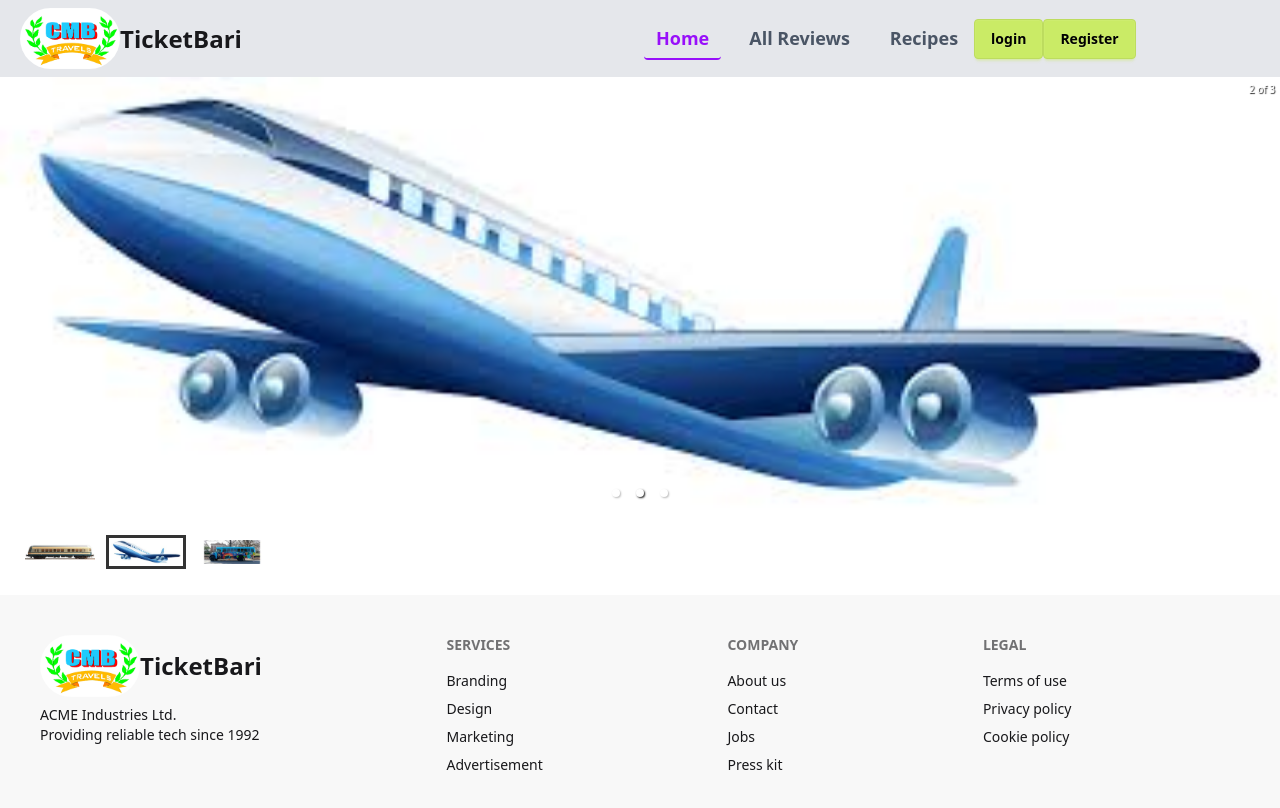
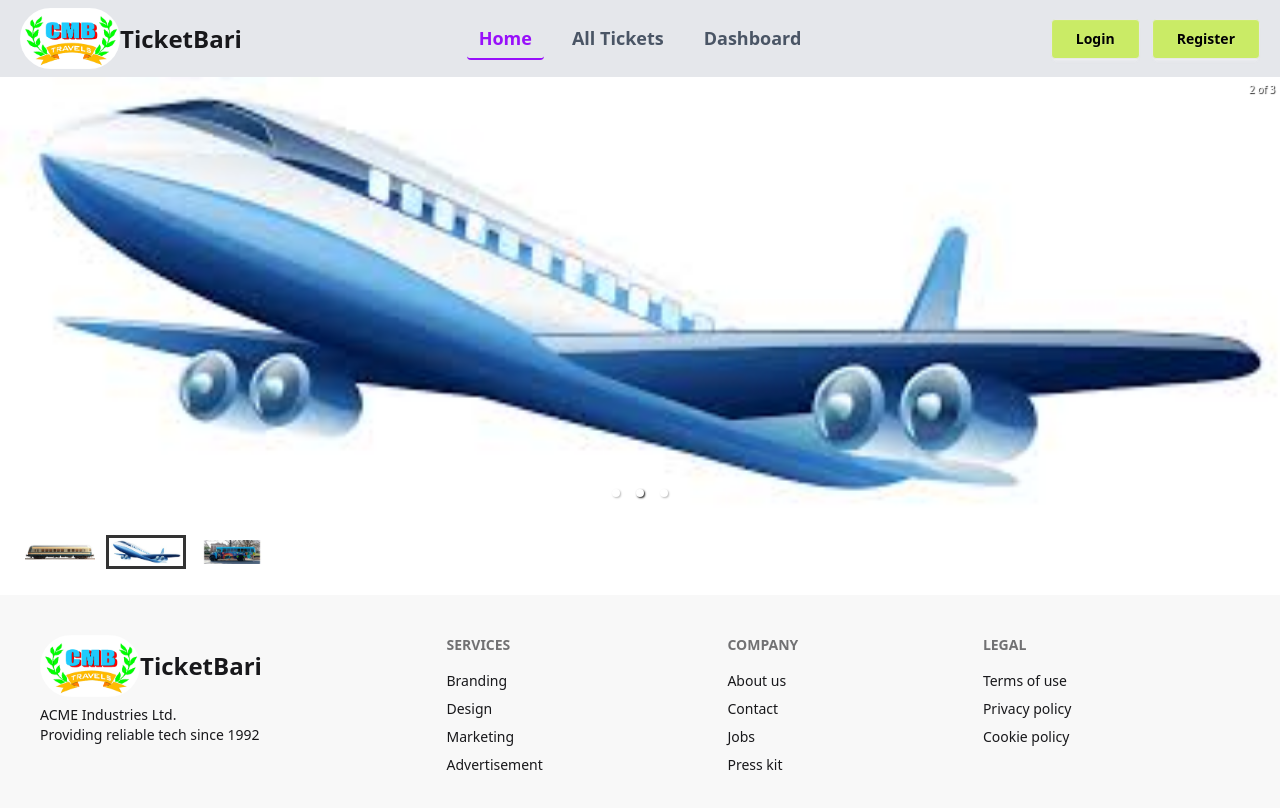
Before and after one commit to Sima-akhter/ticket-booking-client, a React (Vite) app: page / in a window 1280 px wide. Shown: the top 808 px of the page. Built offline with nearby package versions, Linux system fonts and the light colour scheme; no server answers.

Commit message:
added private route

```diff
--- a/src/Pages/Auth/SocialLogin/SocialLogin.jsx
+++ b/src/Pages/Auth/SocialLogin/SocialLogin.jsx
@@ -1,39 +1,39 @@
 import React from 'react'
 import useAuth from '../../../hooks/useAuth';
-import { useLocation, useNavigate } from 'react-router';
-import useAxiosSecure from '../../../Hooks/useAxiosSecure';
+// import { useLocation, useNavigate } from 'react-router';
+// import useAxiosSecure from '../../../Hooks/useAxiosSecure';
 
 
 const SocialLogin = () => {
     const {signInGoogle} = useAuth();
-    const axiosSecure = useAxiosSecure();
-    const location = useLocation();
-    const navigate = useNavigate();
+    // const axiosSecure = useAxiosSecure();
+    // const location = useLocation();
+    // const navigate = useNavigate();
 
     // console.log('location in social', location)
 
 
     const handleGoogleSignIn =()=>{
         signInGoogle()
-        .then(result => {
-            console.log(result.user);
+        // .then(result => {
+        //     console.log(result.user);
 
 
-            const userInfo ={
-                email: result.user.email,
-                displayName: result.user.displayName,
-                photoURL: result.user.photoURL
-            }
+        //     const userInfo ={
+        //         email: result.user.email,
+        //         displayName: result.user.displayName,
+        //         photoURL: result.user.photoURL
+        //     }
 
-            axiosSecure.post('/users', userInfo)
-            .then(res =>{
-                console.log('user data has been stored', res.data)
-                 navigate(location.state || '/');
-            })
-        })
-        .catch(error =>{
-            console.log(error)
-        })
+        //     axiosSecure.post('/users', userInfo)
+        //     .then(res =>{
+        //         console.log('user data has been stored', res.data)
+        //          navigate(location.state || '/');
+        //     })
+        // })
+        // .catch(error =>{
+        //     console.log(error)
+        // })
 
     }
     return (
--- a/src/Pages/Shard/Navbar/Navbar.jsx
+++ b/src/Pages/Shard/Navbar/Navbar.jsx
@@ -1,101 +1,29 @@
-// import React from 'react'
-
-// import { Link, NavLink } from 'react-router'
-// import Logo from '../../../components/Logo/Logo'
-// // import useAuth from '../../../Hooks/UseAuth'
-
-// const Navbar = () => {
-// //   const {user, logOut} = useAuth();
-// //   const handleLogOut = () =>{
-// //     logOut()
-// //     .then()
-// //     .catch(error =>{
-// //       console.log(error)
-// //     })
-// //   }
-
-//   const links = <>
-//     <li className='font-bold'><NavLink to="" >Home</NavLink></li>
-//     <li className='font-bold'><NavLink to="">All Tickets</NavLink></li>
-
-//     {/* <li><NavLink to="/send-parcel">Send Parcel</NavLink></li>
-//     <li><NavLink to="/raider">Be a Rider</NavLink></li>
-//     <li><NavLink to="/coverage">Coverage</NavLink></li> */}
-
-//     {/* {
-//       user && <>
-//       <li><NavLink to="/dashboard/my-parcels">My Parcels</NavLink></li>
-//       </>
-//     } */}
-
-//   </>
-//   return (
-//     <div>
-
-//       <div className="navbar bg-base-100 shadow-sm">
-//         <div className="navbar-start">
-//           <div className="dropdown">
-//             <div tabIndex={0} role="button" className="btn btn-ghost lg:hidden">
-//               <svg xmlns="http://www.w3.org/2000/svg" className="h-5 w-5" fill="none" viewBox="0 0 24 24" stroke="currentColor"> <path strokeLinecap="round" strokeLinejoin="round" strokeWidth="2" d="M4 6h16M4 12h8m-8 6h16" /> </svg>
-//             </div>
-//             <ul
-//               tabIndex="-1"
-//               className="menu menu-sm dropdown-content bg-base-100 rounded-box z-1 mt-3 w-52 p-2 shadow">
-//               {links}
-//             </ul>
-//           </div>
-//           <span className="btn btn-ghost text-xl">
-//             <Logo></Logo>
-//           </span>
-//         </div>
-//         <div className="navbar-center hidden lg:flex">
-//           <ul className="menu menu-horizontal px-1">
-//             {links}
-//           </ul>
-//         </div>
-//         <div className="navbar-end">
-//           {/* {
-//             user ? <a onClick={handleLogOut} className="btn">Log Out</a> : <Link className='btn' to="/login">Log in</Link>
-//           } */}
-
-//           <Link className='btn btn-primary text-black mx-4' to="/rider">Be a Rider</Link>
-//         </div>
-//       </div>
-
-
-//     </div>
-//   )
-// }
-
-// export default Navbar
-
-
-
-
-
-
 
 
 // import { useContext } from "react";
 import { Link, NavLink } from "react-router";
 import Logo from "../../../components/Logo/Logo";
+import useAuth from "../../../hooks/useAuth";
+import userimg from '../../../assets/user.png'
 // import { toast } from "react-toastify";
 // import userimg from "../assets/user.png";
 // import foodlogo from "../assets/img.png";
 // import { AuthContext } from "../AuthContexts/AuthProvider";
 
 const Navbar = () => {
-//   const { user, logOut } = useContext(AuthContext);
+  const {user, logOut} = useAuth();
 
-//   const handleLogout = () => {
-//     logOut()
-//       .then(() => {
-//         toast.success("You have logged out successfully");
-//       })
-//       .catch((error) => {
-//          toast.error(error.message);
-//       });
-//   };
+  const handleLogOut = () => {
+    logOut()
+      .then(() => {
+
+        // toast.success("You have logged out successfully");
+      })
+      .catch((error) => {
+        console.log(error)
+        //  toast.error(error.message);
+      });
+  };
 
   const links = (
     <>
@@ -114,27 +42,27 @@ const Navbar = () => {
 
       <li>
         <NavLink
-          to="/allreviews"
+          to="/allTicket"
           className={({ isActive }) =>
             isActive
               ? "text-purple-600 border-b-2 border-purple-600 text-lg font-semibold"
               : "text-gray-600 text-lg font-semibold hover:text-purple-600"
           }
         >
-          All Reviews
+          All Tickets
         </NavLink>
       </li>
 
       <li>
         <NavLink
-          to="/recipes"
+          to="/Dashboard"
           className={({ isActive }) =>
             isActive
               ? "text-purple-600 border-b-2 border-purple-600 text-lg font-semibold"
               : "text-gray-600 text-lg font-semibold hover:text-purple-600"
           }
         >
-          Recipes
+          Dashboard
         </NavLink>
       </li>
     </>
@@ -180,7 +108,7 @@ const Navbar = () => {
       </div>
 
       {/* User / Login buttons */}
-      {/* <div className="navbar-end gap-3">
+      <div className="navbar-end gap-3">
         {user ? (
           <div className="dropdown dropdown-end">
             <div
@@ -203,19 +131,20 @@ const Navbar = () => {
               </li>
               <div className="divider my-1"></div>
 
+
               <li>
-                <NavLink to="/addReview">Add Review</NavLink>
+                <NavLink to="/myProfile">My Profile</NavLink>
               </li>
-              <li>
-                <NavLink to="/myreview">My Reviews</NavLink>
-              </li>
-              <li>
-                <NavLink to="/myFavourites">My Favourites</NavLink>
-              </li>
+               <Link
+              to="/login"
+              className="btn bg-primary text-black px-2 lg:px-6"
+            >
+              Login
+            </Link>
 
               <li>
                 <button
-                  onClick={handleLogout}
+                  onClick={handleLogOut}
                   className="text-red-600 font-semibold hover:text-red-700"
                 >
                   Logout
@@ -226,25 +155,24 @@ const Navbar = () => {
         ) : (
           <>
             <Link
-              to="/auth/login"
-              className="btn bg-green-800 hover:bg-green-600 text-white px-2 lg:px-6"
+              to="/login"
+              className="btn bg-primary text-black px-2 lg:px-6"
             >
               Login
             </Link>
 
             <Link
-              to="/auth/register"
-              className="btn bg-green-800 hover:bg-green-600 text-white px-2 lg:px-6"
+              to="/register"
+              className="btn bg-primary  text-black px-2 lg:px-6"
             >
               Register
             </Link>
           </>
         )}
-      </div> */}
+      </div>
 
 
-      <button className="btn btn-primary text-black">login</button>
-      <button className="btn btn-primary text-black">Register</button>
+
 
     </div>
   );
--- /dev/null
+++ b/src/hooks/useAxiosSecure.jsx
@@ -0,0 +1,53 @@
+
+
+import axios from 'axios'
+import React, { useEffect } from 'react'
+// import useAuth from './UseAuth'
+import { useNavigate } from 'react-router'
+import useAuth from './useAuth'
+
+
+const axiosSecure = axios.create({
+    baseURL: 'http://localhost:3000'
+})
+
+const useAxiosSecure = () => {
+   const {user, logOut} = useAuth();
+   const navigate = useNavigate();
+  useEffect(()=>{
+    // intercept request
+   const reqInerceptor = axiosSecure.interceptors.request.use(config =>{
+      config.headers.Authorization = `Bearer ${user?.accessToken}`
+      return config
+
+    })
+
+    // interceptor response
+    const resInterceptor = axiosSecure.interceptors.response.use((response)=>{
+      return response;
+    }, (error) =>{
+      console.log(error);
+
+    const statusCode = error.status;
+    if(statusCode === 401 || statusCode === 403){
+      logOut()
+      .then(()=> {
+         navigate('/login')
+      })
+    }
+
+
+      return Promise.reject(error);
+
+    })
+
+    return () =>{
+      axiosSecure.interceptors.request.eject(reqInerceptor);
+      axiosSecure.interceptors.response.eject(resInterceptor);
+    }
+
+  }, [user, logOut, navigate])
+  return axiosSecure;
+}
+
+export default useAxiosSecure
--- a/src/main.jsx
+++ b/src/main.jsx
@@ -8,7 +8,8 @@ import AuthProvider from './Context/AuthContext/AuthProvider'
 
 createRoot(document.getElementById('root')).render(
   <StrictMode>
-    <AuthProvider><RouterProvider router={router} />
+    <AuthProvider>
+      <RouterProvider router={router} />
     </AuthProvider>
   </StrictMode>,
 )
--- /dev/null
+++ b/src/routes/PrivateRoute.jsx
@@ -0,0 +1,23 @@
+import React from 'react'
+
+import { Navigate, useLocation } from 'react-router';
+import Loading from '../Components/Loading';
+import useAuth from '../hooks/useAuth';
+
+const PrivateRoute = ({children}) => {
+    const {user, loading} = useAuth();
+    const location = useLocation();
+    console.log('location', location)
+
+   if(loading){
+    return <Loading></Loading>
+   }
+
+   if(!user){
+    return <Navigate state={location.pathname} to="/login"></Navigate>
+   }
+
+  return children;
+}
+
+export default PrivateRoute
--- a/src/routes/Routes.jsx
+++ b/src/routes/Routes.jsx
@@ -19,16 +19,16 @@ export const router = createBrowserRouter([
 
     {
         path: '/',
-        Component: AuthLayout,
+        element:<AuthLayout></AuthLayout>,
         children: [
             {
               path: 'login' ,
-              Component: Login
+              element: <Login></Login>
             },
 
             {
                 path: 'register',
-                Component: Register
+                element: <Register></Register>
             }
 
 
```
Also changed, not shown: src/Pages/Auth/Register/Register.jsx (+22 -10 lines), src/assets/user.png (added), 1 other file (tests, documents, lock files or other folders).
